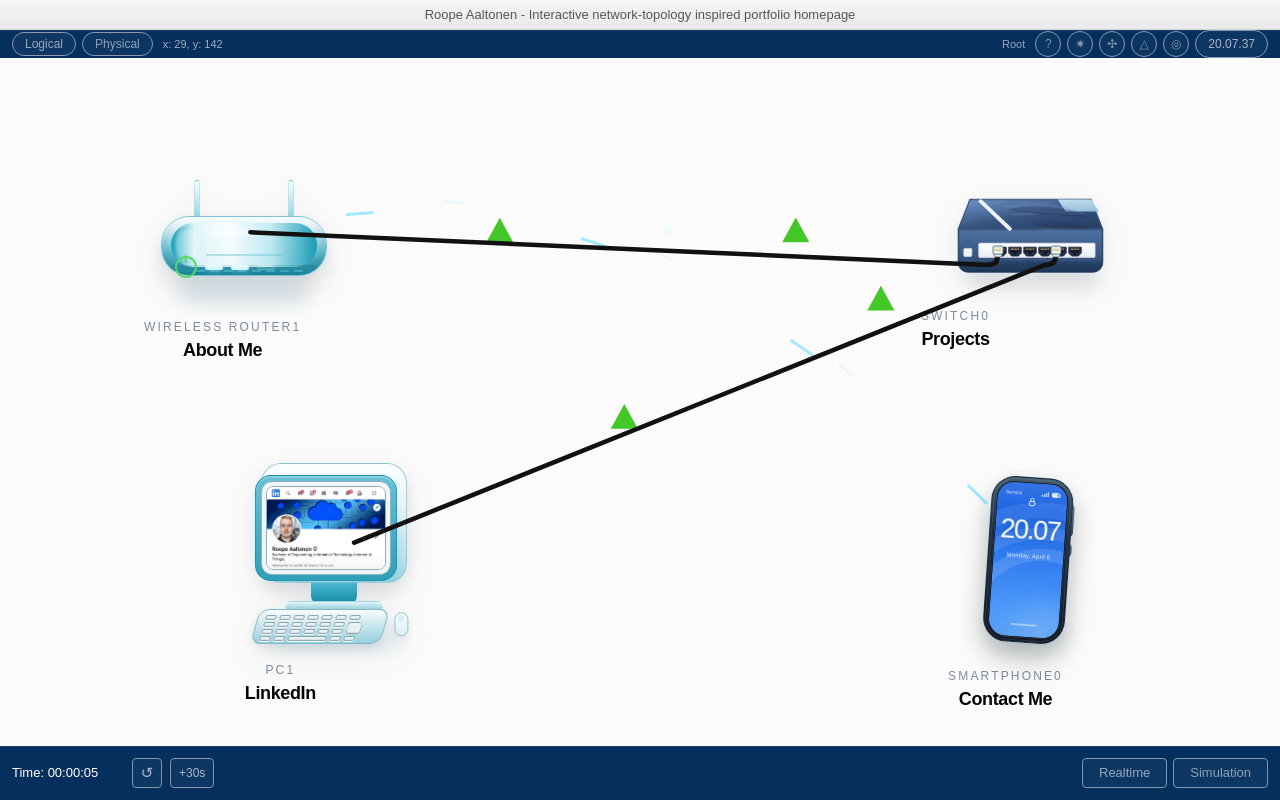
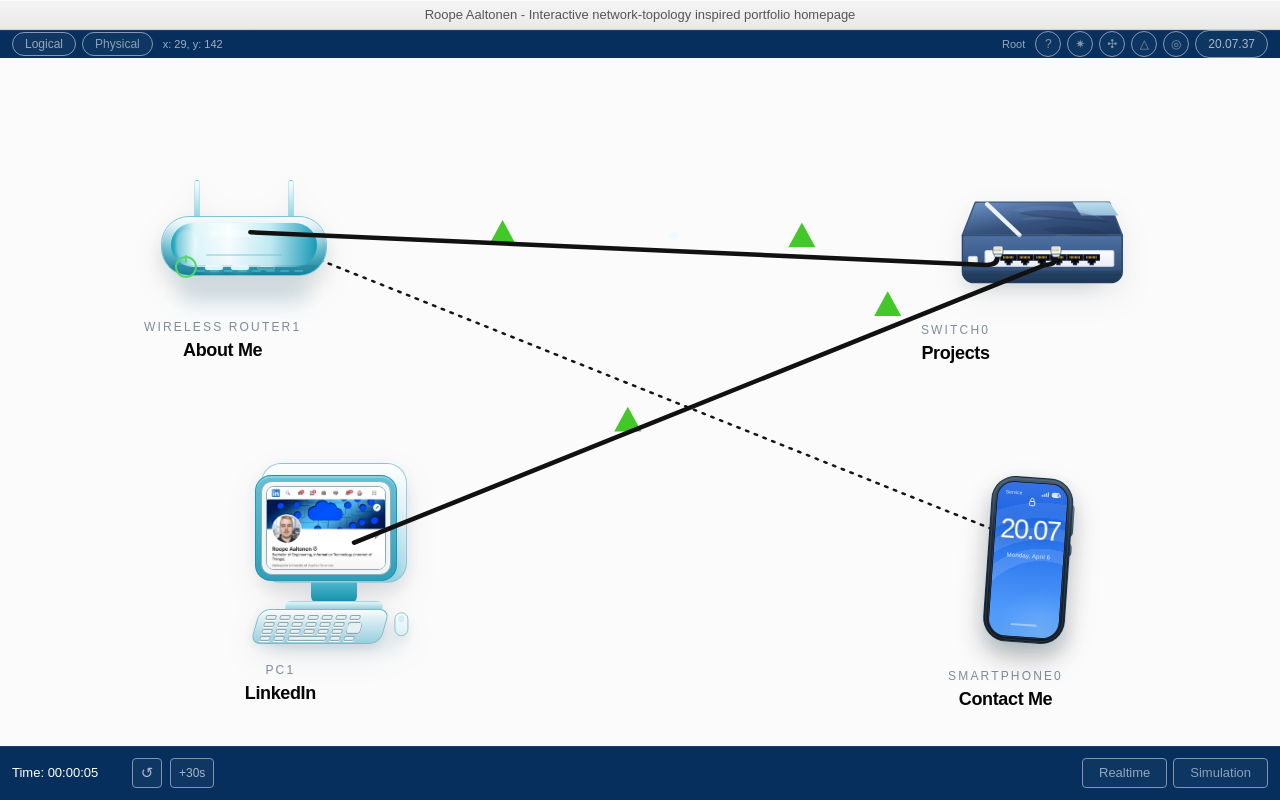
Before and after one commit to roopeaal/portfolio, a Next.js app: page /portfolio/ in a window 1280 px wide. Built offline with nearby package versions, Linux system fonts and the light colour scheme.

Commit message:
Refine switch ports, enlarge switch and restyle wireless link

```diff
--- a/components/topology-hero.tsx
+++ b/components/topology-hero.tsx
@@ -65,7 +65,7 @@ type KeyboardKey = {
 
 const NODE_META: Record<NodeKey, NodeMeta> = {
   about: { label: "About Me", deviceName: "Wireless Router1", width: 220, height: 204, deviceHeight: 136 },
-  projects: { label: "Projects", deviceName: "Switch0", width: 224, height: 194, deviceHeight: 122 },
+  projects: { label: "Projects", deviceName: "Switch0", width: 242, height: 210, deviceHeight: 138 },
   home: { label: "LinkedIn", deviceName: "PC1", width: 226, height: 262, deviceHeight: 194, previewWidth: 378 },
   contact: { label: "Contact Me", deviceName: "Smartphone0", width: 156, height: 226, deviceHeight: 168 },
 };
@@ -1301,37 +1301,21 @@ function CableSegment({ from, to, disconnected = false, looseEnd }: { from: { x:
 
 function WirelessCable({ from, to, tick, online }: { from: { x: number; y: number }; to: { x: number; y: number }; tick: number; online: boolean }) {
   if (!online) return null;
-
-  const midX = (from.x + to.x) / 2;
-  const lift = 84 + Math.abs(to.x - from.x) * 0.04;
-  const midY = Math.min(from.y, to.y) - lift;
-  const dashOffset = -((tick * 6) % 240);
-  const outerPath = `M ${from.x} ${from.y} Q ${midX} ${midY} ${to.x} ${to.y}`;
-  const innerPath = `M ${from.x + 8} ${from.y - 10} Q ${midX + 18} ${midY - 16} ${to.x - 10} ${to.y - 6}`;
+  void tick;
+
+  const wirelessPath = `M ${from.x} ${from.y} L ${to.x} ${to.y}`;
 
   return (
     <>
       <path
-        d={outerPath}
+        d={wirelessPath}
         fill="none"
-        stroke="#8fe5ff"
-        strokeWidth={3.3}
+        stroke="#111111"
+        strokeWidth={2.8}
         strokeLinecap="round"
         strokeLinejoin="round"
-        strokeDasharray="26 220"
-        strokeDashoffset={dashOffset}
-        opacity={0.82}
-      />
-      <path
-        d={innerPath}
-        fill="none"
-        stroke="#d7f8ff"
-        strokeWidth={2.2}
-        strokeLinecap="round"
-        strokeLinejoin="round"
-        strokeDasharray="18 210"
-        strokeDashoffset={dashOffset - 92}
-        opacity={0.68}
+        strokeDasharray="2.4 7.4"
+        opacity={0.98}
       />
     </>
   );
@@ -1479,7 +1463,7 @@ function SwitchIllustration({
       animate={active ? { y: [0, -1, 0] } : { y: 0 }}
       transition={active ? { duration: 0.55, repeat: 1, ease: "easeInOut" } : { duration: 0.2 }}
     >
-      <div className="relative h-[124px] w-[222px]">
+      <div className="relative h-[138px] w-[246px]">
         <div className="absolute left-[45px] top-[98px] h-[13px] w-[132px] rounded-full bg-[#10233a]/12 blur-[9px]" />
 
         <svg viewBox="0 0 222 124" className="absolute inset-0 h-full w-full" aria-hidden="true">
@@ -1532,32 +1516,28 @@ function SwitchIllustration({
                     {portCenters.map((centerX, index) => (
             <g key={centerX} opacity={index === ledIndex ? 0.98 : 1}>
               <path
-                d={`M ${centerX - 6.2} 70.2 H ${centerX + 6.2} V 76.1 L ${centerX + 3.4} 79 H ${centerX - 3.4} L ${centerX - 6.2} 76.1 Z`}
-                fill="#283247"
-                stroke="#161d2d"
-                strokeWidth="0.86"
+                d={`M ${centerX - 7.1} 70.0 H ${centerX + 7.1} V 74.95 H ${centerX + 3.2} V 77.15 H ${centerX + 1.45} V 79.0 H ${centerX - 1.45} V 77.15 H ${centerX - 3.2} V 74.95 H ${centerX - 7.1} Z`}
+                fill="#05080e"
+                stroke="#1c2740"
+                strokeWidth="0.92"
                 strokeLinejoin="round"
               />
-              {Array.from({ length: 6 }).map((_, pinIndex) => (
+              {Array.from({ length: 8 }).map((_, pinIndex) => (
                 <rect
                   key={pinIndex}
-                  x={centerX - 4.15 + pinIndex * 1.42}
-                  y={71.55}
-                  width="0.72"
-                  height="1.72"
-                  rx="0.12"
+                  x={centerX - 4.9 + pinIndex * 1.22}
+                  y={71.18}
+                  width="0.74"
+                  height="2.08"
+                  rx="0.08"
                   fill="#d7b24f"
-                  opacity="0.96"
+                  opacity="0.98"
                 />
               ))}
               <path
-                d={`M ${centerX - 4.85} 73.2 H ${centerX + 4.85} V 74.95 H ${centerX + 2.35} V 76.55 H ${centerX + 1.05} V 77.9 H ${centerX - 1.05} V 76.55 H ${centerX - 2.35} V 74.95 H ${centerX - 4.85} Z`}
-                fill="#12192a"
-              />
-              <path
-                d={`M ${centerX - 5.2} 70.95 H ${centerX + 5.2}`}
-                stroke="rgba(255,255,255,0.14)"
-                strokeWidth="0.42"
+                d={`M ${centerX - 5.45} 70.92 H ${centerX + 5.45}`}
+                stroke="rgba(255,255,255,0.12)"
+                strokeWidth="0.38"
                 strokeLinecap="round"
               />
             </g>
```
